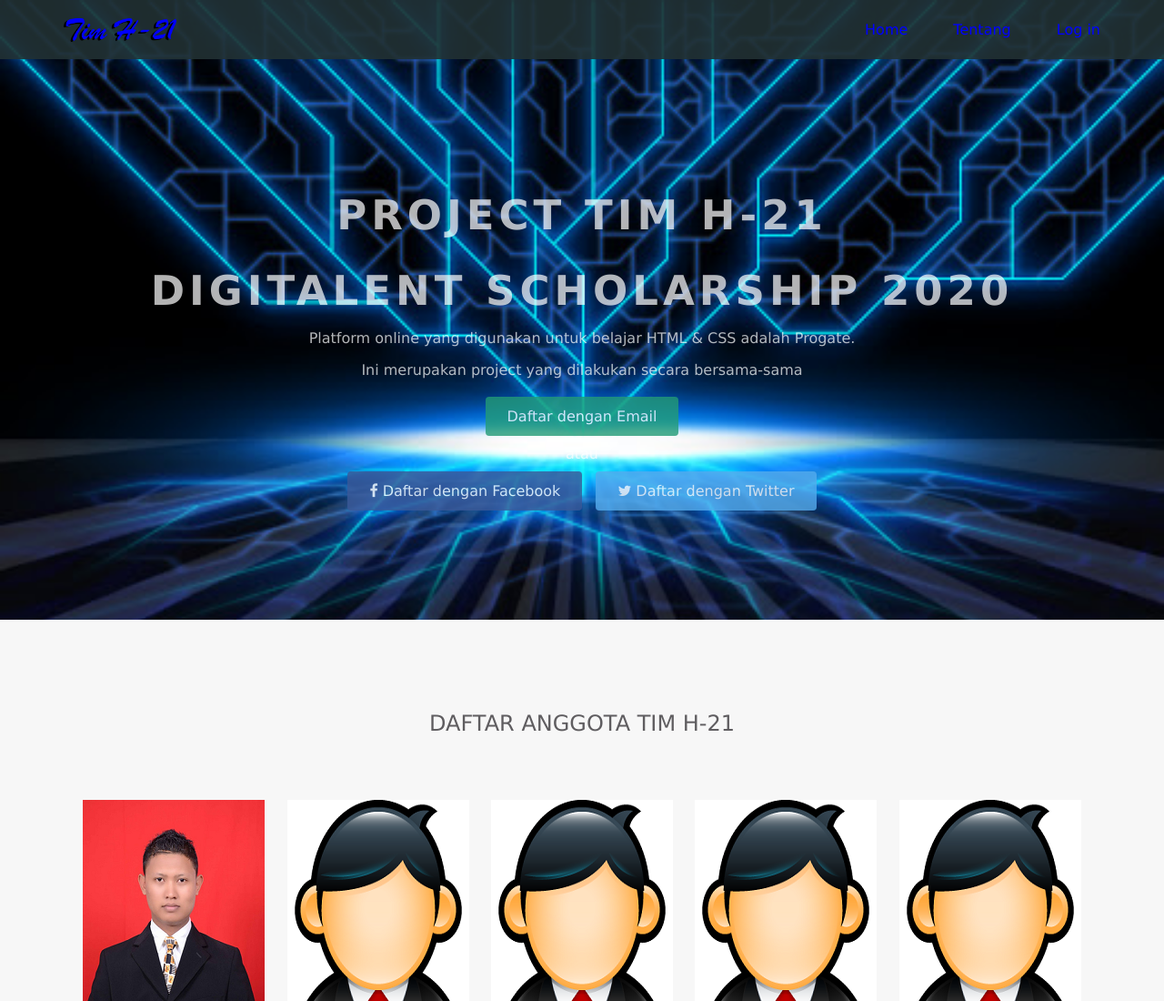
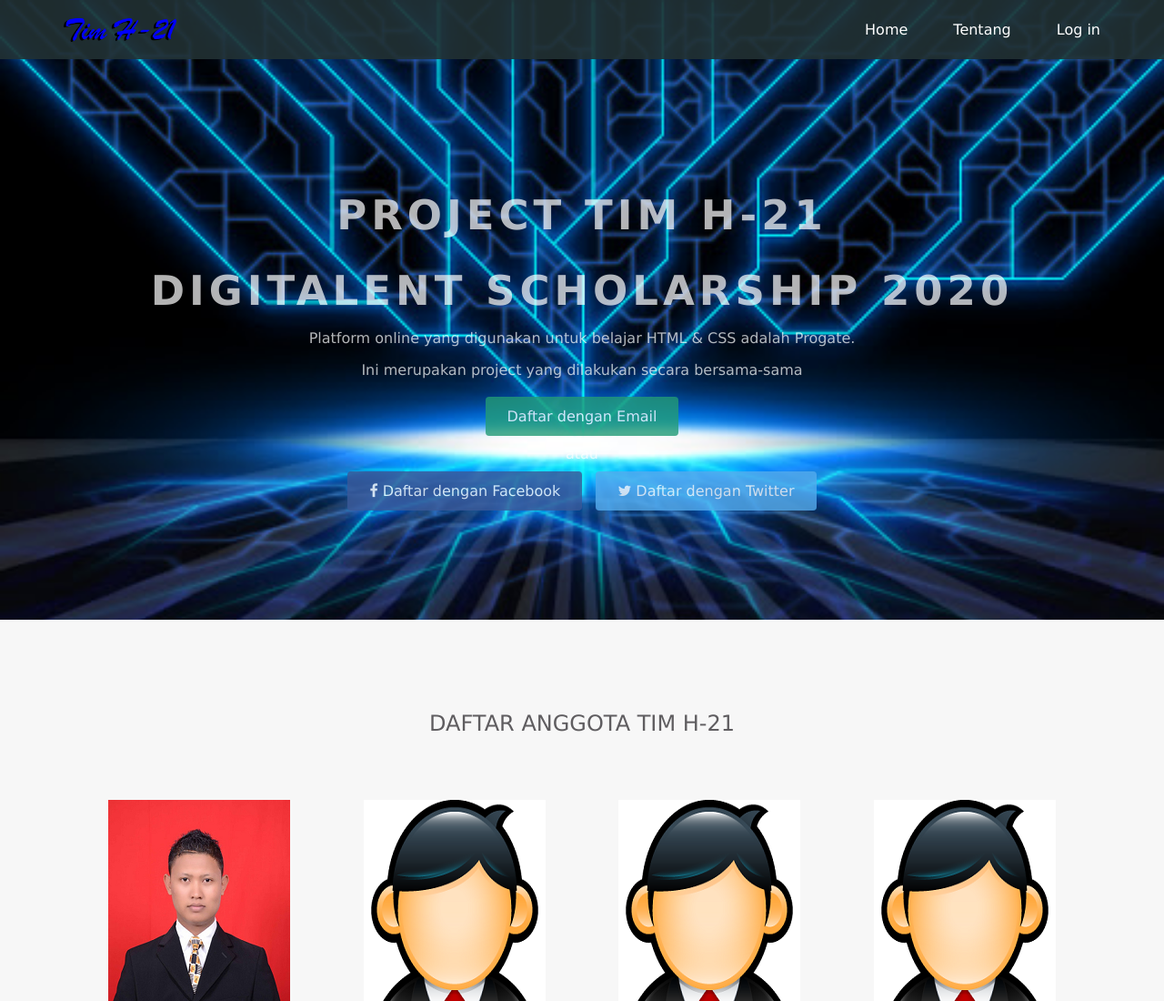
Before and after one commit to puji-sari-ramadhan/TimH21, a plain HTML site: page index.html in a window 1280 px wide. Shown: the top 1100 px of the page at 91% size. Drawn offline with Linux system fonts and the light colour scheme.

Commit message:
Update stylesheet.css

```diff
--- a/stylesheet.css
+++ b/stylesheet.css
@@ -107,7 +107,7 @@ header {
 .header-right a {
   line-height: 65px;
   padding: 0 25px;
-  color: blue;
+  color: white;
   display: block;
   float: left;
   transition: all 0.5s;
@@ -140,7 +140,6 @@ header {
   padding-top: 80px;
   padding-bottom: 50px;
   color: #5f5d60;
-
 }
 
 .heading h2 {
@@ -149,8 +148,7 @@ header {
 
 .lesson {
   float: left;
-  width: 20%;
-  text-align: center;
+  width: 25%;
 }
 
 .lesson-icon {
```
